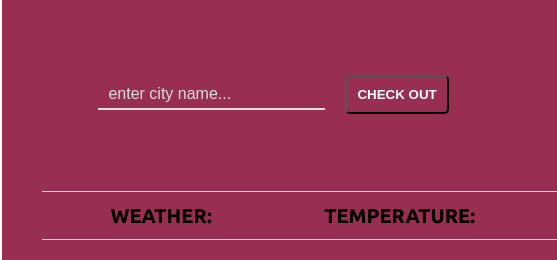
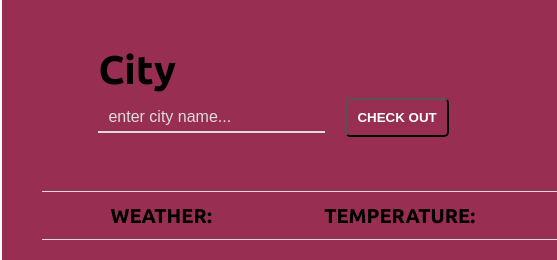
Before and after one commit to Vin-Dave/projectToPortfolio, a plain HTML site: page project#001/index.html in a window 1280 px wide. Shown: the part 269-529 px from the top of the page, 0-557 px from the left. Drawn offline with nearby package versions, Linux system fonts and the light colour scheme; no server answers.

Commit message:
Update index.html

```diff
--- a/project#001/index.html
+++ b/project#001/index.html
@@ -23,7 +23,7 @@
         <h1>Weather API</h1>
         <div class="container-info-top">
           <div>
-            <h2 class="label-name-city"></h2>
+            <h2 class="label-name-city">City</h2>
             <input type="text" placeholder="enter city name..." /><button>
               Check out
             </button>
```
